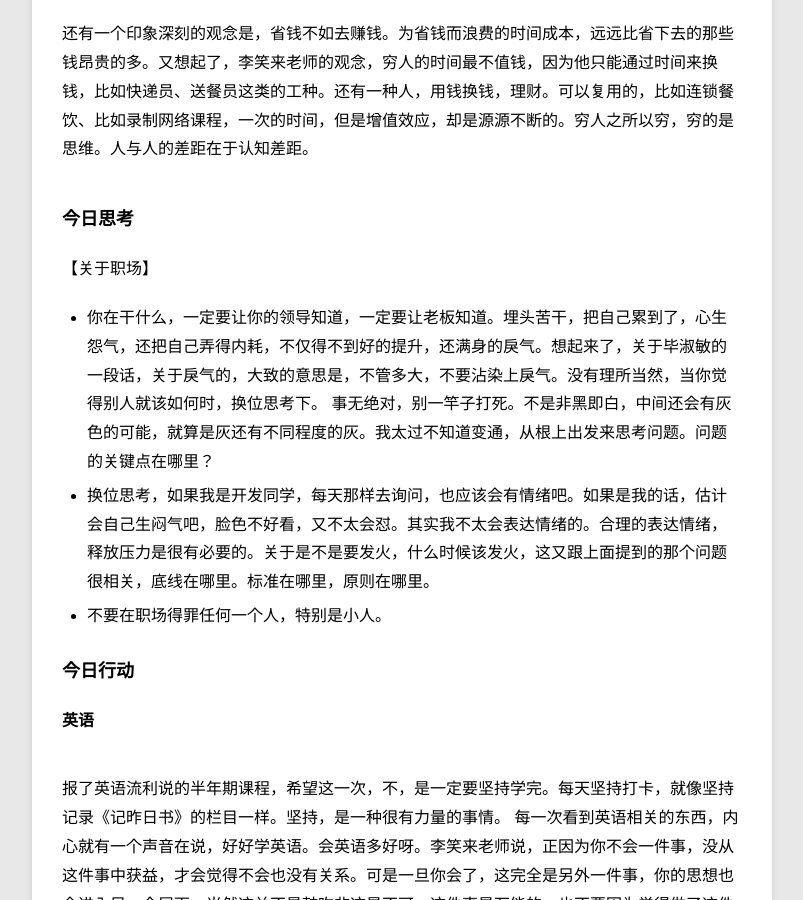
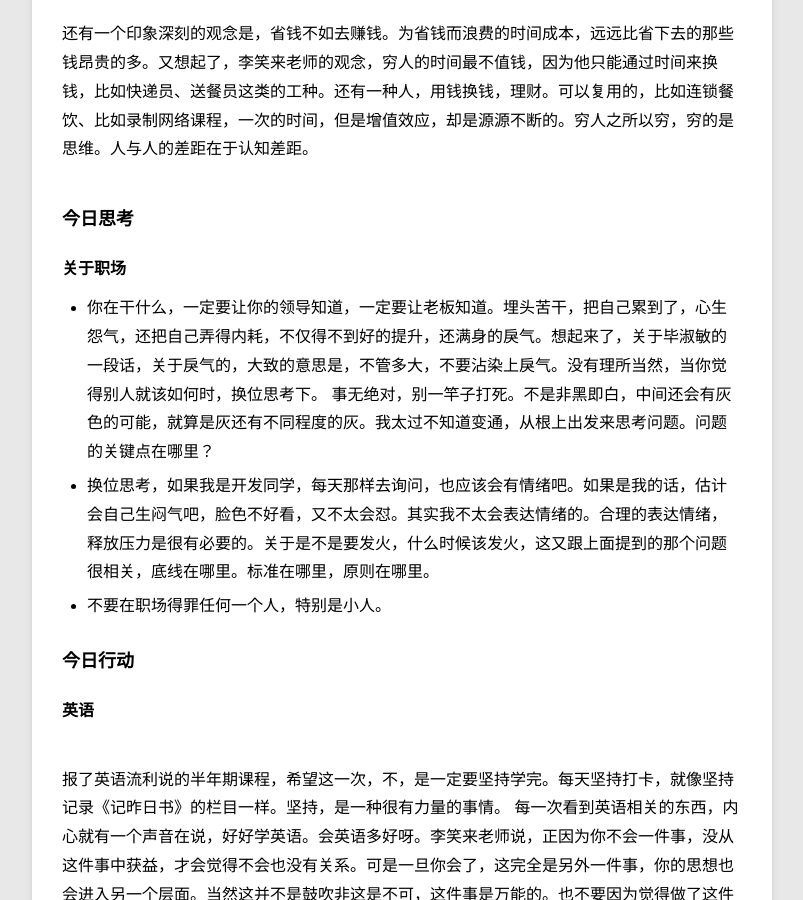
Before and after one commit to violettianjie/violettianjie.github.io, a Jekyll site: the page built from _posts/blog/2018-07-21-About-Today.md, in a window 1280 px wide and 900 px high, scrolled down 1022 px. Shown: the whole window, without its empty margins (78-881 px from the left). Built offline with Jekyll 4.4.1, drawn with Linux system fonts in a browser that asks for light colours.

```diff
--- a/_posts/blog/2018-07-21-About-Today.md
+++ b/_posts/blog/2018-07-21-About-Today.md
@@ -21,7 +21,7 @@ category: blog
 
 ### 今日思考
 
-【关于职场】
+#### 关于职场
 
 * 你在干什么，一定要让你的领导知道，一定要让老板知道。埋头苦干，把自己累到了，心生怨气，还把自己弄得内耗，不仅得不到好的提升，还满身的戾气。想起来了，关于毕淑敏的一段话，关于戾气的，大致的意思是，不管多大，不要沾染上戾气。没有理所当然，当你觉得别人就该如何时，换位思考下。
 事无绝对，别一竿子打死。不是非黑即白，中间还会有灰色的可能，就算是灰还有不同程度的灰。我太过不知道变通，从根上出发来思考问题。问题的关键点在哪里？
```
